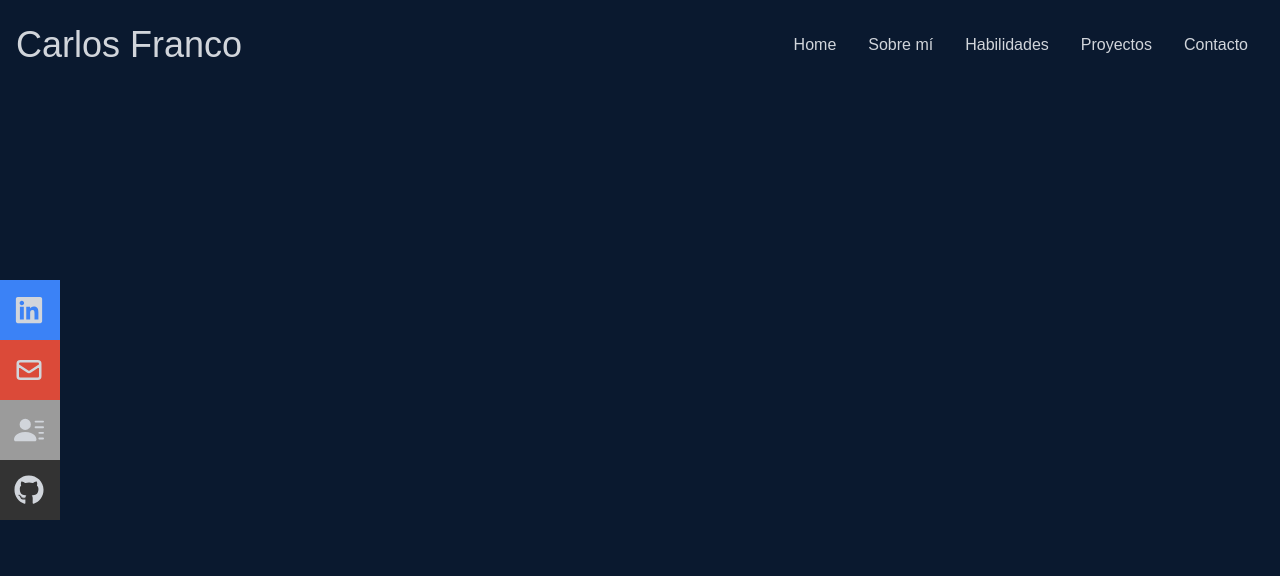
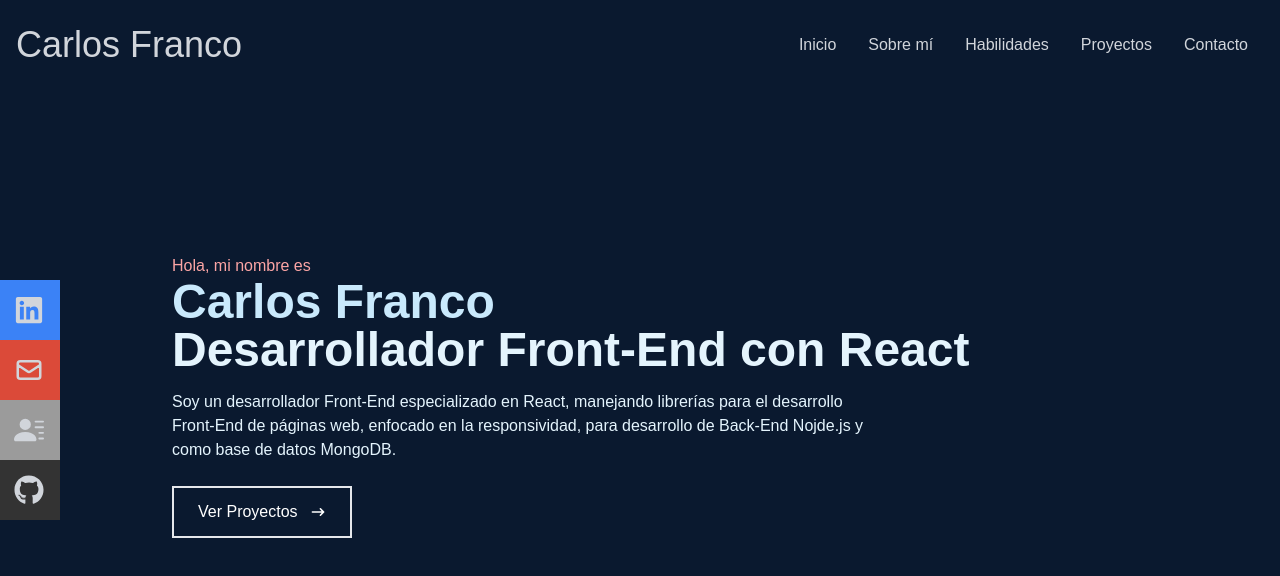
Before and after one commit to CarlosFranco97/Portafolio-web-carlos, a React (Vite) app: page / in a window 1280 px wide. Shown: the top 576 px of the page. Built offline with nearby package versions, Linux system fonts and the light colour scheme.

Commit message:
Se completa el componente Home

```diff
--- a/src/components/Home.jsx
+++ b/src/components/Home.jsx
@@ -1,8 +1,34 @@
+import { HiArrowNarrowRight } from "react-icons/hi"
 
 export const Home = () => {
   return (
-    <div className='bg-[#0a192f] w-full h-screen'>
+    <div name='home' className='bg-[#0a192f] w-full h-screen'>
 
+        {/* Container */}
+        <div className='max-w-[1000px] mx-auto px-8 flex flex-col justify-center h-full'>
+          <p className='text-red-300'>
+            Hola, mi nombre es
+          </p>
+           <h1 className='text-7xl md:text-5xl font-bold text-[#c9e9fc]'>
+            Carlos Franco
+            </h1>
+          <h2 className='text-7xl md:text-5xl font-bold text-[#e4f4fd]'>
+            Desarrollador Front-End con React
+          </h2>
+          <p className='text-[#e4f4fd] py-4 max-w-[700px]'>
+            Soy un desarrollador Front-End especializado en React,
+            manejando librerías para el desarrollo Front-End de páginas web,
+            enfocado en la responsividad, para desarrollo de Back-End Nojde.js y como base de datos MongoDB.
+          </p>
+          <div>
+            <button className='text-white group border-2 px-6 py-3 my-2 flex items-center hover:bg-red-300 hover:border-red-300'>
+                Ver Proyectos
+                <span className='group-hover:rotate-90 duration-300 ml-3'>
+                  <HiArrowNarrowRight/>
+                </span>
+            </button>
+          </div>
+        </div>
     </div>
   )
 }
--- a/src/components/NavBar.jsx
+++ b/src/components/NavBar.jsx
@@ -22,7 +22,7 @@ export const Navbar = () => {
             {/* menu */}
                 <ul className='hidden md:flex'>
                     <li>
-                        <a href="">Home</a>
+                        <a href="">Inicio</a>
                     </li>
                     <li>
                         <a href="">Sobre mí</a>
@@ -50,7 +50,7 @@ export const Navbar = () => {
             {/* Mobile Menu */}
             <ul className={ (!openNavbar) ? 'hidden' : 'absolute top-0 left-0 w-full h-screen bg-[#0a192f] flex flex-col justify-center items-center z-10' }>
                 <li className='text-3xl py-6'>
-                    <a href="">Home</a>
+                    <a href="">Inicio</a>
                  </li>
                 <li className='text-3xl py-6'>
                     <a href="">Sobre mí</a>
```
